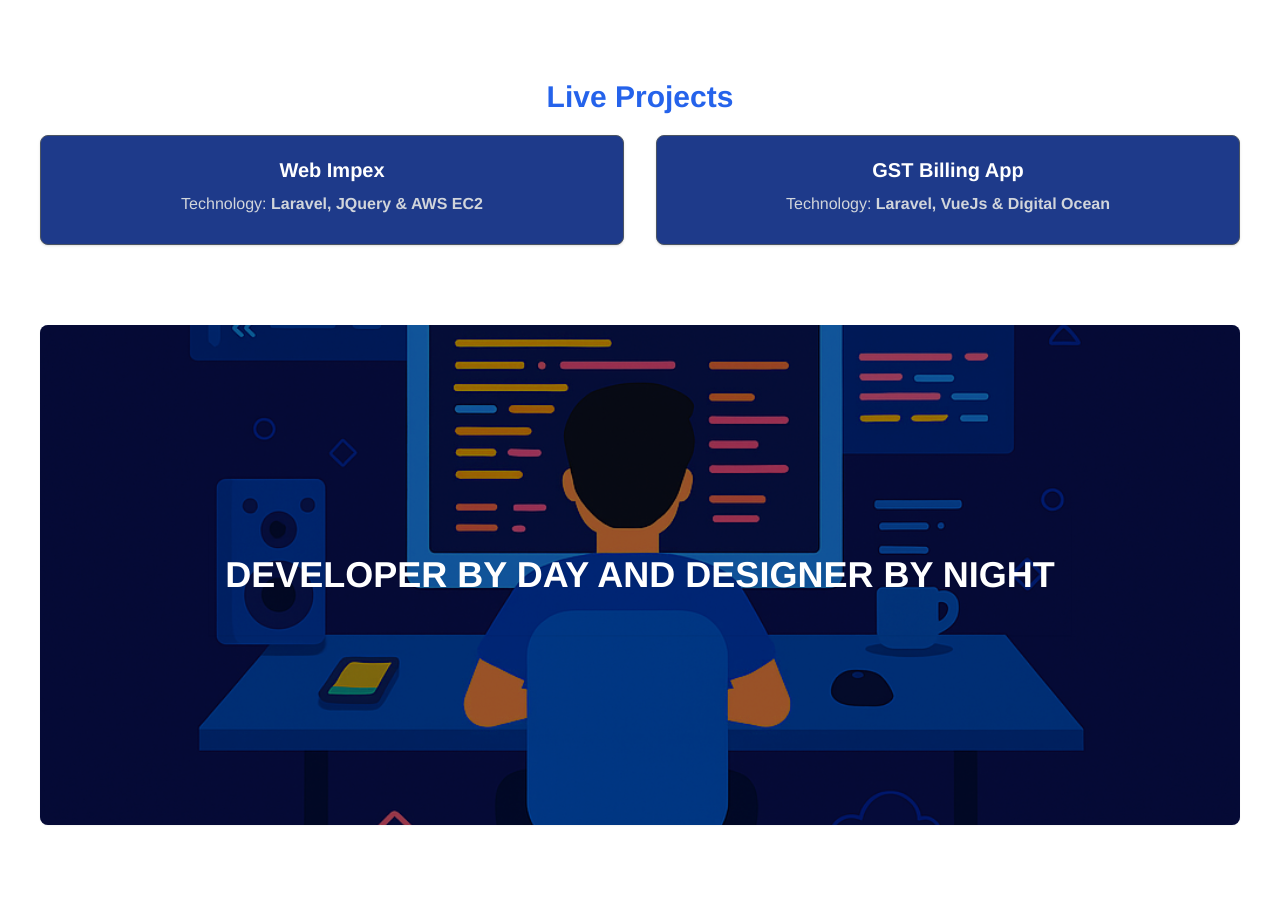
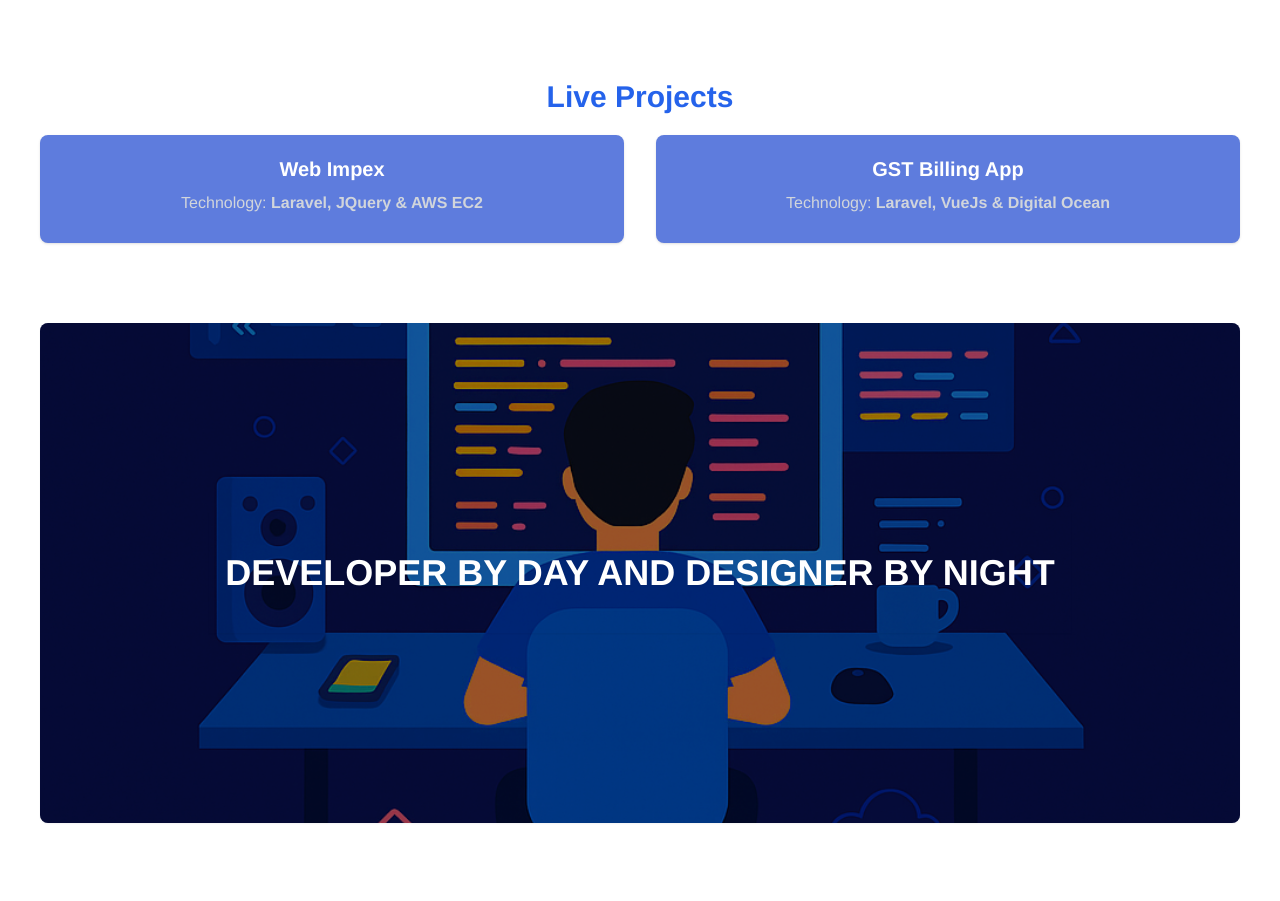
Before and after one commit to GauravJiandaniGJ/gaurav-portfolio, a Vue app: page / in a window 1280 px wide. Shown: the part 880-1781 px from the top of the page. Built offline with nearby package versions, Linux system fonts and the light colour scheme.

Commit message:
changed live project card background color for light theme

```diff
--- a/src/pages/Home.vue
+++ b/src/pages/Home.vue
@@ -24,7 +24,7 @@
       </h2>
       <div class="w-full flex flex-row justify-center gap-8 flex-wrap">
         <div v-for="project in personalProjects" :key="project.id"
-          class="live-project-card flex-1 min-w-[340px] max-w-[700px] bg-blue-900 border border-gray-600 rounded-lg px-5 py-5 flex flex-col items-center text-center shadow transition-transform duration-300 ease-[cubic-bezier(.65,-0.01,.3,1.01)] relative group cursor-pointer overflow-hidden"
+          class="live-project-card flex-1 min-w-[340px] max-w-[700px] bg-[#5e7cdd] dark:bg-blue-900 rounded-lg px-5 py-5 flex flex-col items-center text-center shadow transition-transform duration-300 ease-[cubic-bezier(.65,-0.01,.3,1.01)] relative group cursor-pointer overflow-hidden"
           @click="$router.push({ name: 'live-project-detail', params: { id: project.id } })">
           <!-- Ripple animation circle -->
           <span
```
